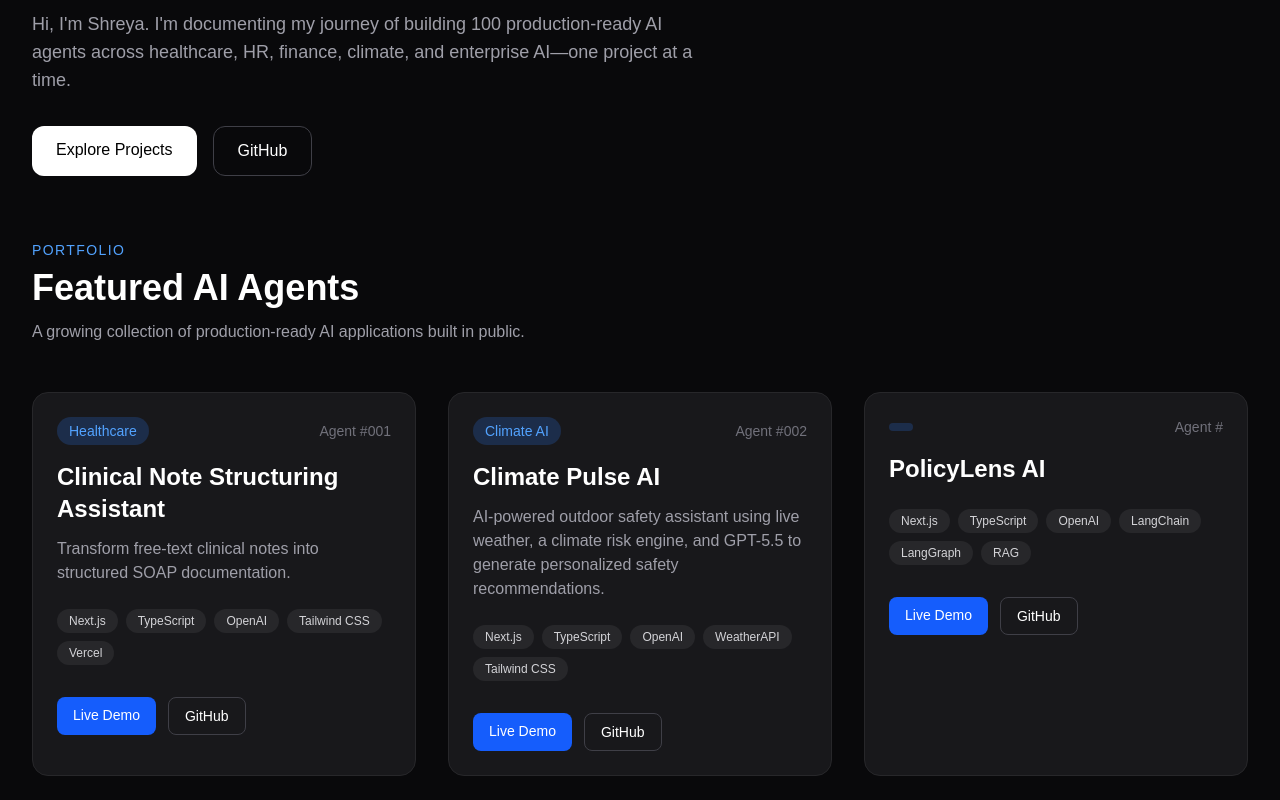
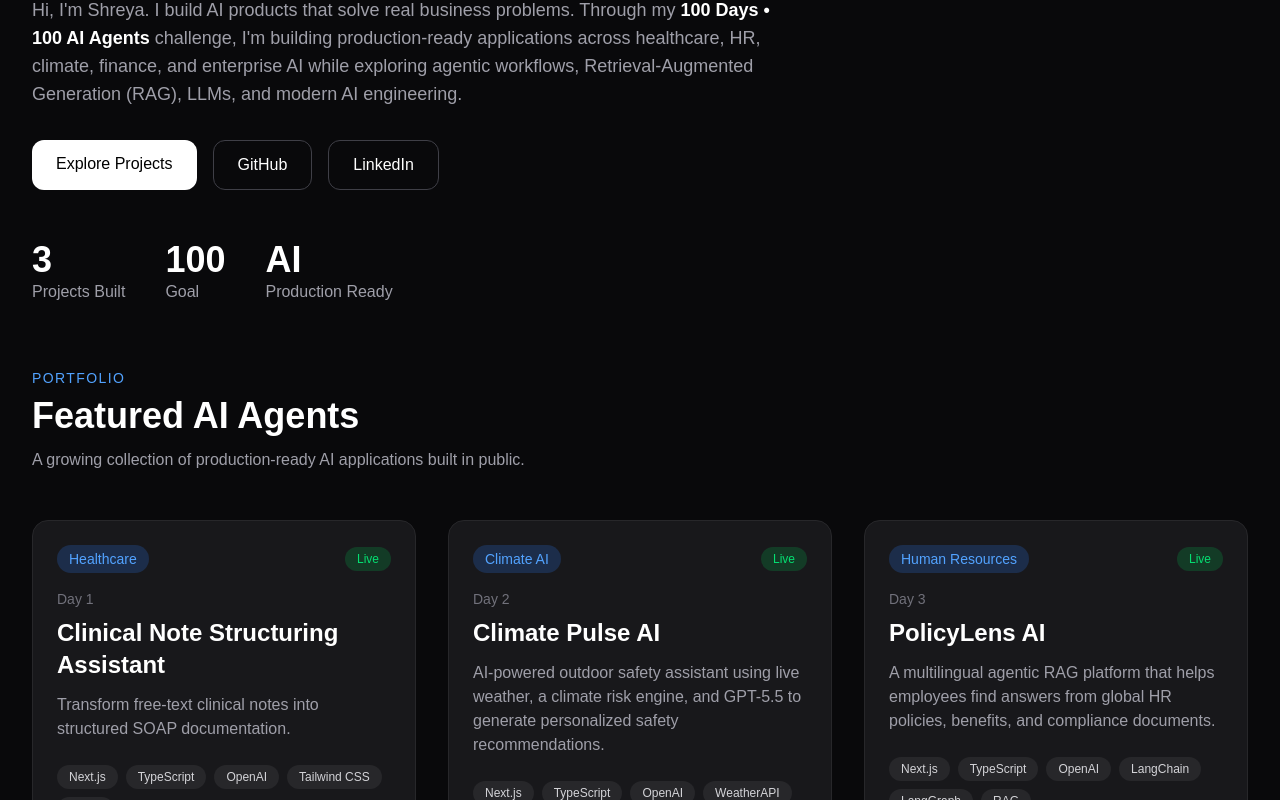
Before and after one commit to shreya19888/ai-portfolio, a Next.js app: page / in a window 1280 px wide. Shown: the part 360-1160 px from the top of the page. Built offline with nearby package versions, Linux system fonts and the light colour scheme.

Commit message:
updating ai-portfolio

```diff
--- a/app/data/agents.ts
+++ b/app/data/agents.ts
@@ -3,7 +3,8 @@ export const agents = [
     id: "001",
     day: 1,
     title: "Clinical Note Structuring Assistant",
-    tagline: "Transform free-text clinical notes into structured SOAP documentation.",
+    tagline:
+      "Transform free-text clinical notes into structured SOAP documentation.",
     industry: "Healthcare",
     status: "Live",
     technologies: [
@@ -20,10 +21,12 @@ export const agents = [
   },
   {
     id: "002",
+    day: 2,
     title: "Climate Pulse AI",
-  industry: "Climate AI",
     tagline:
       "AI-powered outdoor safety assistant using live weather, a climate risk engine, and GPT-5.5 to generate personalized safety recommendations.",
+    industry: "Climate AI",
+    status: "Live",
     technologies: [
       "Next.js",
       "TypeScript",
@@ -31,15 +34,19 @@ export const agents = [
       "WeatherAPI",
       "Tailwind CSS",
     ],
-  demo: "https://climate-pulse-ai-three.vercel.app",
     github:
       "https://github.com/shreya19888/100-days-100-agents/tree/master/day-002-climate-pulse",
+    demo: "https://climate-pulse-ai-three.vercel.app/",
+    featured: true,
   },
   {
+    id: "003",
+    day: 3,
     title: "PolicyLens AI",
-  day: "Day 003",
-  description:
-    "A multilingual agentic RAG platform that helps employees find accurate answers from global HR policies, benefits, and compliance documents using semantic search and grounded AI responses.",
+    tagline:
+      "A multilingual agentic RAG platform that helps employees find answers from global HR policies, benefits, and compliance documents.",
+    industry: "Human Resources",
+    status: "Live",
     technologies: [
       "Next.js",
       "TypeScript",
@@ -51,7 +58,6 @@ export const agents = [
     github:
       "https://github.com/shreya19888/100-days-100-agents/tree/master/day-003-policylens-ai",
     demo: "https://policylensai-chi.vercel.app/",
-  status: "Live",
-  color: "from-indigo-500 to-violet-600",
+    featured: true,
   },
 ];
--- a/app/page.tsx
+++ b/app/page.tsx
@@ -15,13 +15,16 @@ export default function Home() {
             problems.
           </h1>
 
-          <p className="mt-6 max-w-2xl text-lg text-zinc-400">
-            Hi, I'm Shreya. I'm documenting my journey of building 100
-            production-ready AI agents across healthcare, HR, finance, climate,
-            and enterprise AI—one project at a time.
+          <p className="mt-6 max-w-3xl text-lg text-zinc-400">
+            Hi, I'm Shreya. I build AI products that solve real business
+            problems. Through my <span className="font-semibold text-white">100
+            Days • 100 AI Agents</span> challenge, I'm building production-ready
+            applications across healthcare, HR, climate, finance, and
+            enterprise AI while exploring agentic workflows, Retrieval-Augmented
+            Generation (RAG), LLMs, and modern AI engineering.
           </p>
 
-          <div className="mt-8 flex gap-4">
+          <div className="mt-8 flex flex-wrap gap-4">
             <a
               href="#projects"
               className="rounded-xl bg-white px-6 py-3 font-medium text-black transition hover:bg-zinc-200"
@@ -37,6 +40,35 @@ export default function Home() {
             >
               GitHub
             </a>
+
+            <a
+              href="https://www.linkedin.com/in/shreya-chakrabarti/"
+              target="_blank"
+              rel="noopener noreferrer"
+              className="rounded-xl border border-zinc-700 px-6 py-3 transition hover:border-zinc-500"
+            >
+              LinkedIn
+            </a>
+          </div>
+        </div>
+      </section>
+
+      {/* Stats */}
+      <section className="mx-auto max-w-7xl px-8 pb-16">
+        <div className="flex flex-wrap gap-10">
+          <div>
+            <h2 className="text-4xl font-bold">{agents.length}</h2>
+            <p className="text-zinc-400">Projects Built</p>
+          </div>
+
+          <div>
+            <h2 className="text-4xl font-bold">100</h2>
+            <p className="text-zinc-400">Goal</p>
+          </div>
+
+          <div>
+            <h2 className="text-4xl font-bold">AI</h2>
+            <p className="text-zinc-400">Production Ready</p>
           </div>
         </div>
       </section>
@@ -72,9 +104,13 @@ export default function Home() {
                   {agent.industry}
                 </span>
 
-                <span className="text-sm text-zinc-500">
-                  Agent #{agent.id}
+                <span className="rounded-full bg-green-500/20 px-3 py-1 text-xs font-medium text-green-400">
+                  {agent.status}
                 </span>
+              </div>
+
+              <div className="mb-2 text-sm text-zinc-500">
+                Day {agent.day}
               </div>
 
               <h3 className="text-2xl font-bold">
@@ -119,6 +155,18 @@ export default function Home() {
           ))}
         </div>
       </section>
+
+      {/* Footer */}
+      <footer className="border-t border-zinc-800 py-10 text-center text-zinc-500">
+        <p>
+          Built with Next.js, TypeScript, OpenAI, LangChain, and a passion for
+          solving real-world problems with AI.
+        </p>
+
+        <p className="mt-2">
+          © {new Date().getFullYear()} Shreya Chakrabarti
+        </p>
+      </footer>
     </main>
   );
 }
```
Also changed, not shown: 1 other file (tests, documents, lock files or other folders). Lines whose indentation alone changed are shown as unchanged.
